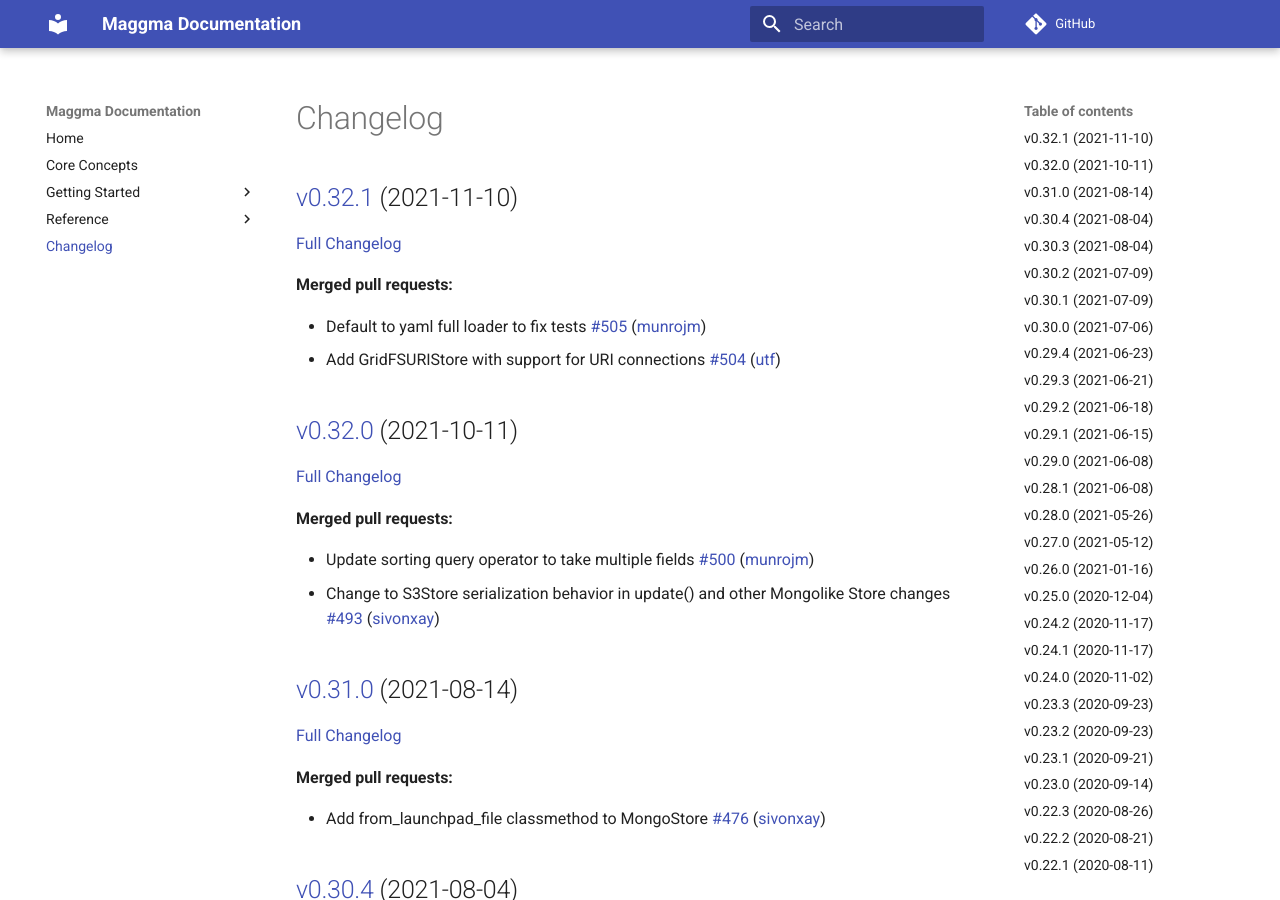
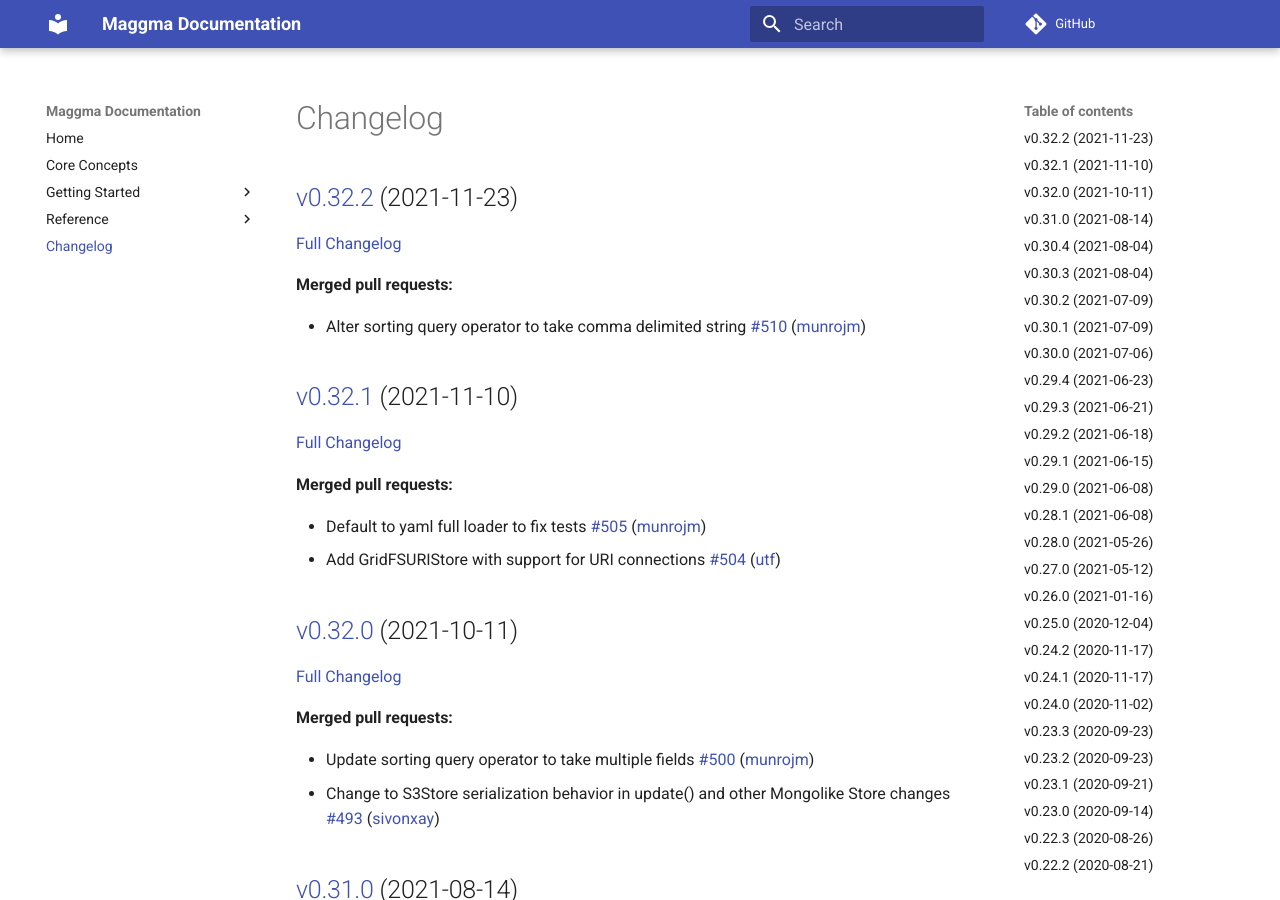
Before and after one commit to materialsproject/maggma, an MkDocs documentation site: the page built from docs/CHANGELOG.md, in a window 1280 px wide and 900 px high. Built offline with MkDocs 1.6.1 and Material for MkDocs 9.7.7, drawn with Linux system fonts in a browser that asks for light colours; comment, search, counter and statistics services are not loaded.

Commit message:
Updated CHANGELOG.md

```diff
--- a/docs/CHANGELOG.md
+++ b/docs/CHANGELOG.md
@@ -1,4 +1,12 @@
 # Changelog
+
+## [v0.32.2](https://github.com/materialsproject/maggma/tree/v0.32.2) (2021-11-23)
+
+[Full Changelog](https://github.com/materialsproject/maggma/compare/v0.32.1...v0.32.2)
+
+**Merged pull requests:**
+
+- Alter sorting query operator to take comma delimited string [\#510](https://github.com/materialsproject/maggma/pull/510) ([munrojm](https://github.com/munrojm))
 
 ## [v0.32.1](https://github.com/materialsproject/maggma/tree/v0.32.1) (2021-11-10)
 
```
